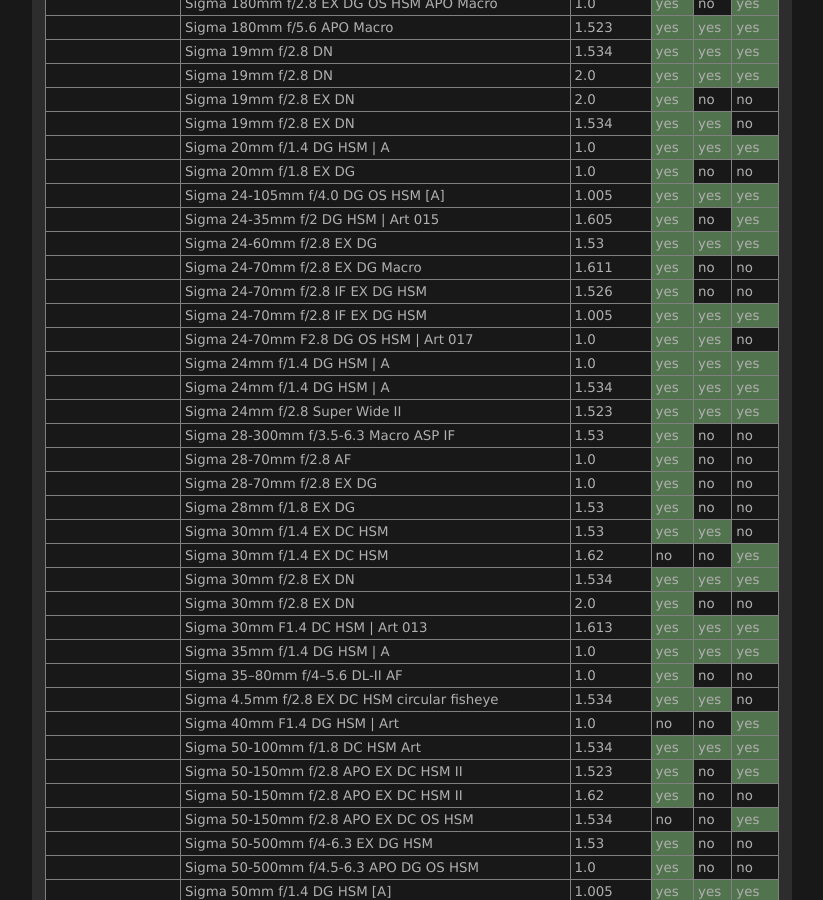
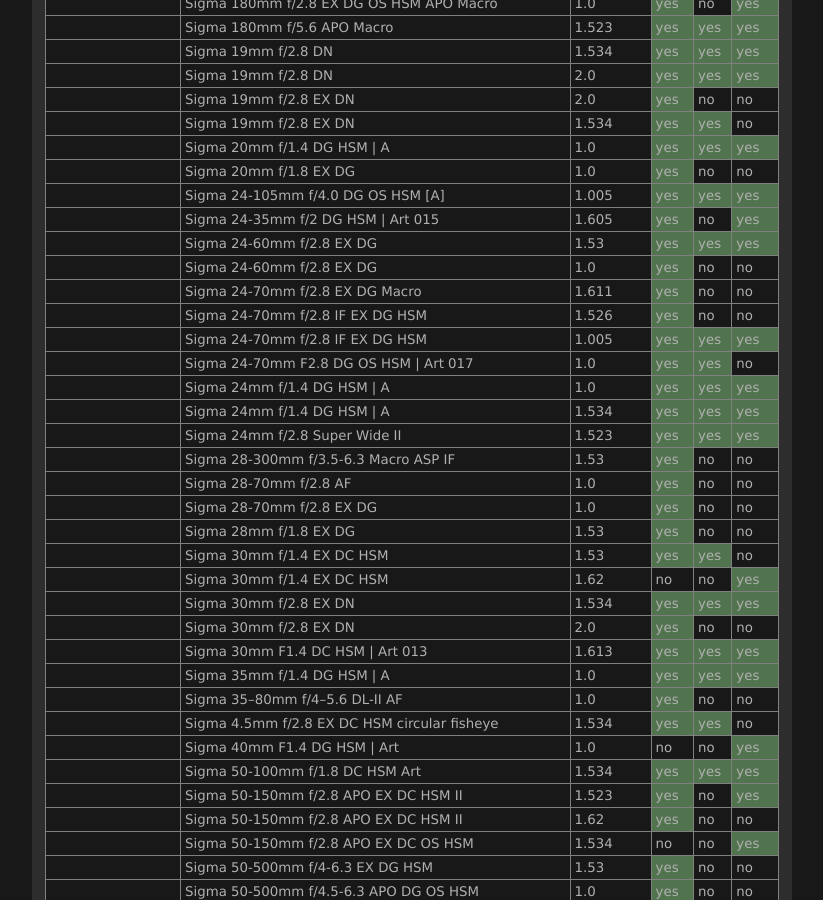
Before and after one commit to lensfun/lensfun.github.io, a Jekyll site: the page built from _posts/lenslist/2999-12-31-Lenslist-master.md, in a window 1280 px wide and 900 px high, scrolled down 27799 px. Shown: the whole window, without its empty margins (284-1107 px from the left). Built offline with Jekyll 4.4.1, drawn with Linux system fonts in a browser that asks for light colours.

Commit message:
Update master lens list from GitHub Actions

```diff
--- a/_posts/lenslist/2999-12-31-Lenslist-master.md
+++ b/_posts/lenslist/2999-12-31-Lenslist-master.md
@@ -1144,6 +1144,7 @@ This list was generated on 2025-11-17 from current Lensfun sources. Your Lensfun
 <tr class="lenslist-bg2"><td></td><td>Sigma 24-105mm f/4.0 DG OS HSM [A]</td><td>1.005</td><td class="lenslist-highlight lenslist-check">yes</td><td class="lenslist-highlight lenslist-check">yes</td><td class="lenslist-highlight lenslist-check">yes</td></tr>
 <tr class="lenslist-bg2"><td></td><td>Sigma 24-35mm f/2 DG HSM | Art 015</td><td>1.605</td><td class="lenslist-highlight lenslist-check">yes</td><td class="lenslist-check">no</td><td class="lenslist-highlight lenslist-check">yes</td></tr>
 <tr class="lenslist-bg2"><td></td><td>Sigma 24-60mm f/2.8 EX DG</td><td>1.53</td><td class="lenslist-highlight lenslist-check">yes</td><td class="lenslist-highlight lenslist-check">yes</td><td class="lenslist-highlight lenslist-check">yes</td></tr>
+<tr class="lenslist-bg2"><td></td><td>Sigma 24-60mm f/2.8 EX DG</td><td>1.0</td><td class="lenslist-highlight lenslist-check">yes</td><td class="lenslist-check">no</td><td class="lenslist-check">no</td></tr>
 <tr class="lenslist-bg2"><td></td><td>Sigma 24-70mm f/2.8 EX DG Macro</td><td>1.611</td><td class="lenslist-highlight lenslist-check">yes</td><td class="lenslist-check">no</td><td class="lenslist-check">no</td></tr>
 <tr class="lenslist-bg2"><td></td><td>Sigma 24-70mm f/2.8 IF EX DG HSM</td><td>1.526</td><td class="lenslist-highlight lenslist-check">yes</td><td class="lenslist-check">no</td><td class="lenslist-check">no</td></tr>
 <tr class="lenslist-bg2"><td></td><td>Sigma 24-70mm f/2.8 IF EX DG HSM</td><td>1.005</td><td class="lenslist-highlight lenslist-check">yes</td><td class="lenslist-highlight lenslist-check">yes</td><td class="lenslist-highlight lenslist-check">yes</td></tr>
```
